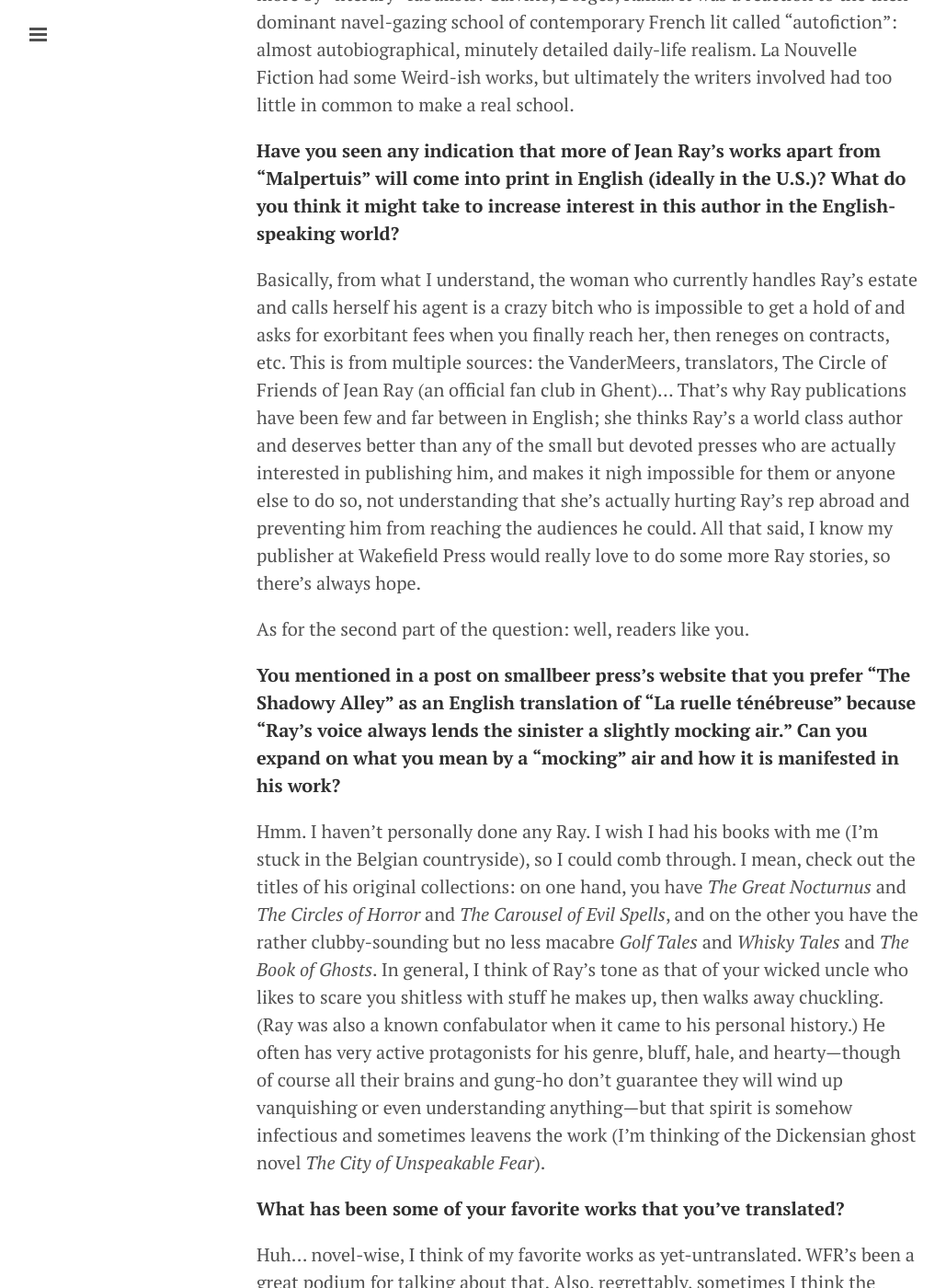
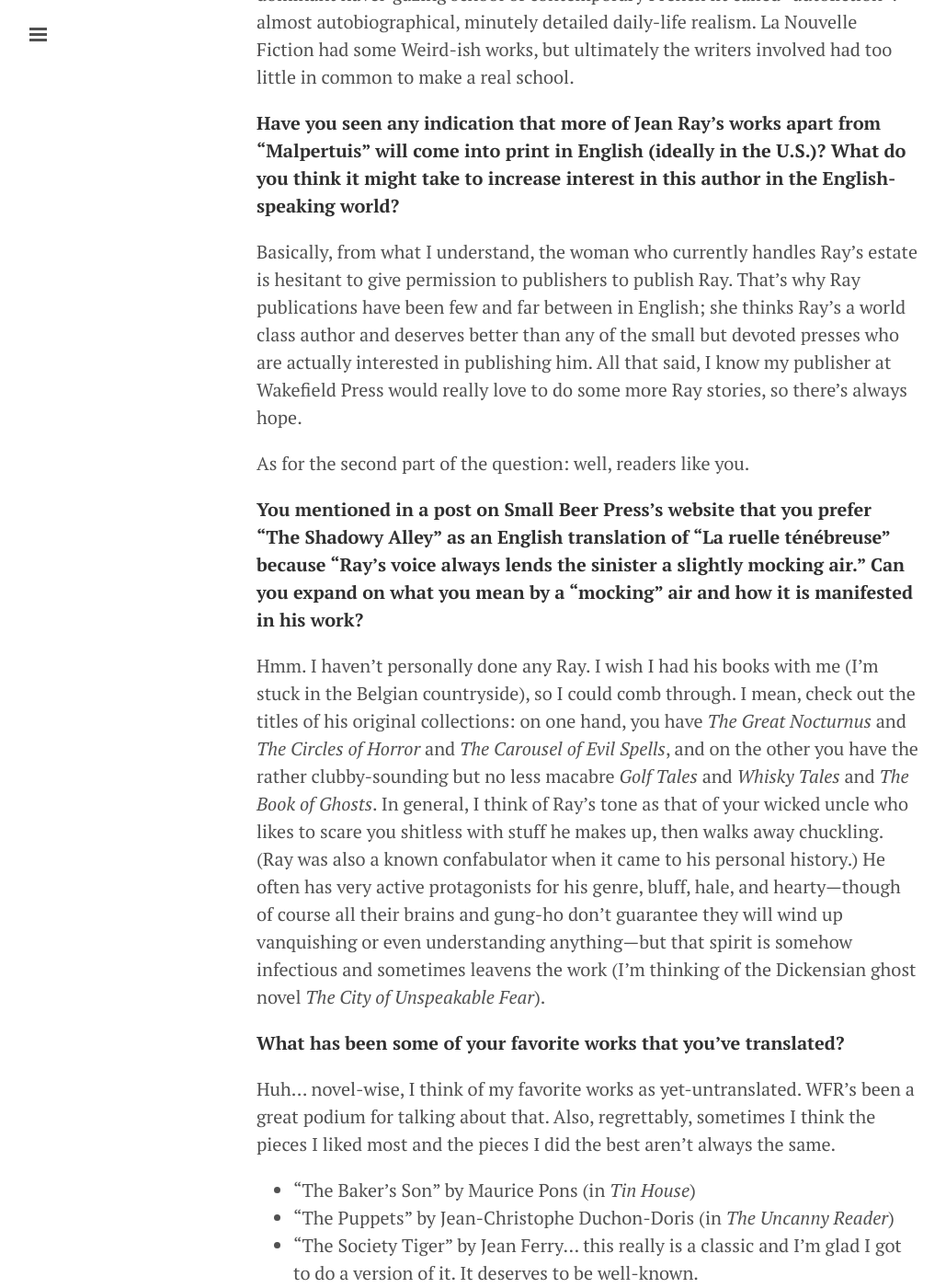
Before and after one commit to daviddavis/blog.memorious.net, a Jekyll site: the page built from _posts/2014-08-04-interview-with-edward-gauvin.md, in a window 1280 px wide and 1400 px high, scrolled down 4357 px. Shown: the whole window at 92% size, without its empty margins (1-1030 px from the left). Built offline with Jekyll 4.4.1, drawn with Linux system fonts in a browser that asks for light colours; nearby versions of some CDN libraries; Markdown is read by kramdown in place of the engine named in the settings; comment, search, counter and statistics services are not loaded; some of the changed text lies outside the part shown.

Commit message:
Editing the content of Edward's interview

```diff
--- a/_posts/2014-08-04-interview-with-edward-gauvin.md
+++ b/_posts/2014-08-04-interview-with-edward-gauvin.md
@@ -9,7 +9,7 @@ categories: literature
 A few weeks ago I happened to get in contact with Edward Gauvin after making [a
 post about French Weird Fiction]({% post_url 2014-07-18-l-cole-de-l-trange %}).
 I then asked around in a community I moderate on Reddit dedicated to Weird
-Fiction called [WeirdLit](http://reddit.com/r/WeirdLit) about doing an
+Fiction called [WeirdLit](http://www.reddit.com/r/WeirdLit) about doing an
 interview with Edward Gauvin. We compiled [some questions in a
 post](http://redd.it/2c6hfy) then sent them over to Mr. Gauvin who was kind
 enough to provide us with some really insightful answers. We've done a number
@@ -17,7 +17,8 @@ of AMAs and interviews but I have to say that this is one of the most
 interesting ones (for me at least). Due to its length, I'm posting a complete
 copy here as Reddit limits posts and comments to 1500 characters.
 
-**What are you currently working on or have recently worked on that may be of interest to us?**
+**What are you currently working on or have recently worked on that may be of
+interest to us?**
 
 So… for two years now I’ve been talking to a number of different publishers,
 usually small presses, about an anthology of the Francophone (French/Belgian)
@@ -32,11 +33,9 @@ England grant for this project, and Tartarus Press was involved, but that fell
 through because, as you can imagine, this project is kind of a rights
 nightmare, both time- and money-wise. When PEN England’s funding deadline
 passed, there was talk of running a Kickstarter for it, which Jeff VanderMeer
-would help publicize through *Weird Fiction Review*. Most recently, I’ve been talking with a
-new L.A. press about it, Unnamed Press (literally). I’ve gotten lots of
-positive feedback both about the project and the actual manuscript (which I’m
-happy to share, since like I say, most of the pieces in it have already
-appeared here or there).
+would help publicize through *Weird Fiction Review*. Most recently, I’ve been
+talking with a new L.A. press about it, Unnamed Press (literally). I’ve gotten
+lots of positive feedback both about the project and the actual manuscript.
 
 Since you differentiate (quite rightly) between the Weird and fantastical
 traditions, I’d say this probably errs on the fantastical side, but given the
@@ -53,10 +52,10 @@ comics, “literary” fiction, a noir novel. In between those I hope to squeeze
 a few more short stories toward the anthology. If you liked [Belgian Bernard
 Quiriny’s “Rara Avis” at *Weird Fiction
 Review*](http://weirdfictionreview.com/2013/04/rara-avis), I hope to get a few
-more of his stories done this month; the small press A Strange Object is
-considering a collection of his, and needs a few more stories to make a
-decision. And last month The Collagist published a story by Belgian Anne
-Richter (whom I’ve written about at
+more of his stories done this month; a small Austin-based press is considering
+a collection of his, and needs a few more stories to make a decision. And last
+month The Collagist published a story by Belgian Anne Richter (whom I’ve
+written about at
 [*WFR*](http://weirdfictionreview.com/2012/09/two-by-anne-richter/)), about
 aristocratic decline, incest, and animal metamorphosis: “The Great Pity of the
 Zintram Family.” Another story of Richter’s will be in the VanderMeer’s
@@ -84,9 +83,9 @@ Belgian weird was like a national pastime; though some authors specialized in
 it, like Ray and Owen, a lot of authors just sort of dipped in for one or two
 books, often story collections, out of a career spent in other branches of
 literature. There’s a definite sense of a tradition, that this is something
-Belgian authors **do**—which is lacking or somewhat tenuous in France. The Belgian
-fantastic also has a high absurdist quotient, both from typical Belgian humor
-and the Belgian Surrealists (after they broke off from the French).
+Belgian authors **do**—which is lacking or somewhat tenuous in France. The
+Belgian fantastic also has a high absurdist quotient, both from typical Belgian
+humor and the Belgian Surrealists (after they broke off from the French).
 
 The French fantastic often features less adventure-based plots, and denser
 prose. It can be more self-consciously literary, and the references are often
@@ -164,21 +163,16 @@ think it might take to increase interest in this author in the English-speaking
 world?**
 
 Basically, from what I understand, the woman who currently handles Ray’s estate
-and calls herself his agent is a crazy bitch who is impossible to get a hold of
-and asks for exorbitant fees when you finally reach her, then reneges on
-contracts, etc. This is from multiple sources: the VanderMeers, translators,
-The Circle of Friends of Jean Ray (an official fan club in Ghent)... That’s why
-Ray publications have been few and far between in English; she thinks Ray’s a
-world class author and deserves better than any of the small but devoted
-presses who are actually interested in publishing him, and makes it nigh
-impossible for them or anyone else to do so, not understanding that she’s
-actually hurting Ray’s rep abroad and preventing him from reaching the
-audiences he could. All that said, I know my publisher at Wakefield Press would
-really love to do some more Ray stories, so there’s always hope.
+is hesitant to give permission to publishers to publish Ray. That’s why Ray
+publications have been few and far between in English; she thinks Ray’s a world
+class author and deserves better than any of the small but devoted presses who
+are actually interested in publishing him. All that said, I know my publisher
+at Wakefield Press would really love to do some more Ray stories, so there’s
+always hope.
 
 As for the second part of the question: well, readers like you.
 
-**You mentioned in a post on smallbeer press's website that you prefer "The
+**You mentioned in a post on Small Beer Press's website that you prefer "The
 Shadowy Alley" as an English translation of "La ruelle ténébreuse” because
 "Ray’s voice always lends the sinister a slightly mocking air." Can you expand
 on what you mean by a "mocking" air and how it is manifested in his work?**
@@ -207,9 +201,10 @@ pieces I liked most and the pieces I did the best aren’t always the same.
 * “The Puppets” by Jean-Christophe Duchon-Doris (in *The Uncanny Reader*)
 * “The Society Tiger” by Jean Ferry… this really is a classic and I’m glad I
 got to do a version of it. It deserves to be well-known.
-* “The Red Loaf” by André Pieyre de Mandiargues: one of the harder translations
-I’ve ever done, because of the floridly Decadent voice. It’s full-on legitimate
-midcentury Weird. A few of Mandiargues’ stories are available here and there in
+* [“The Red Loaf”](http://wordswithoutborders.org/article/the-red-loaf) by
+André Pieyre de Mandiargues: one of the harder translations I’ve ever done,
+because of the floridly Decadent voice. It’s full-on legitimate midcentury
+Weird. A few of Mandiargues’ stories are available here and there in
 out-of-print anthologies; for Weirdies I recommend especially “The Pommeraye
 Arcade” in J.H. Matthews’ *The Custom-House of Desire*. Stick around till the
 end!
```
